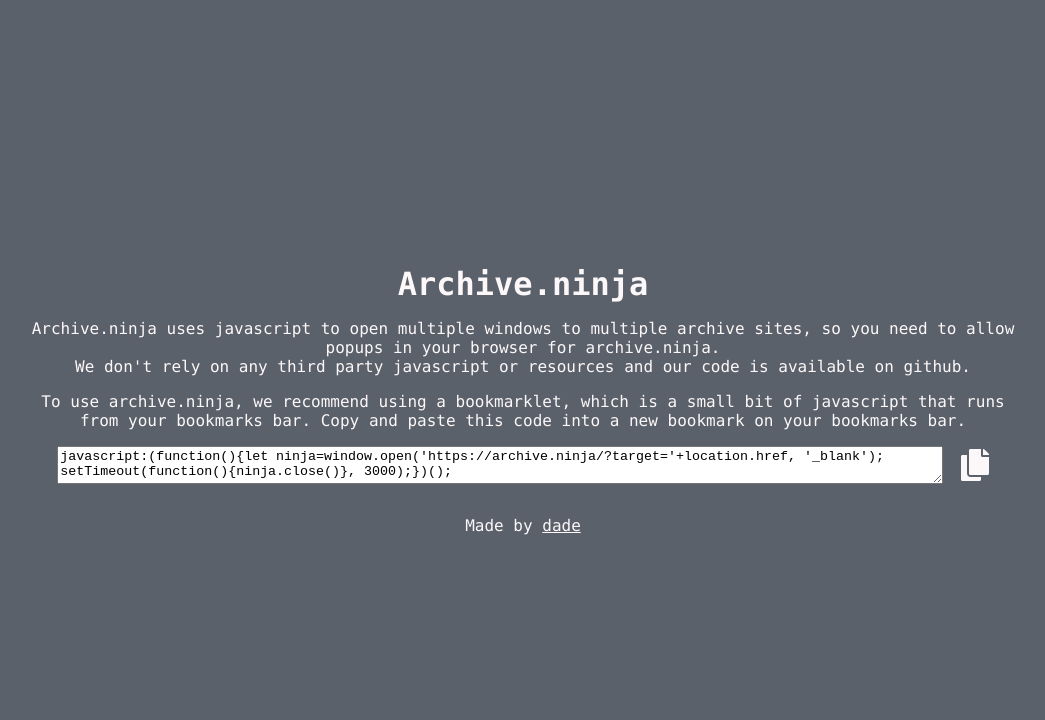
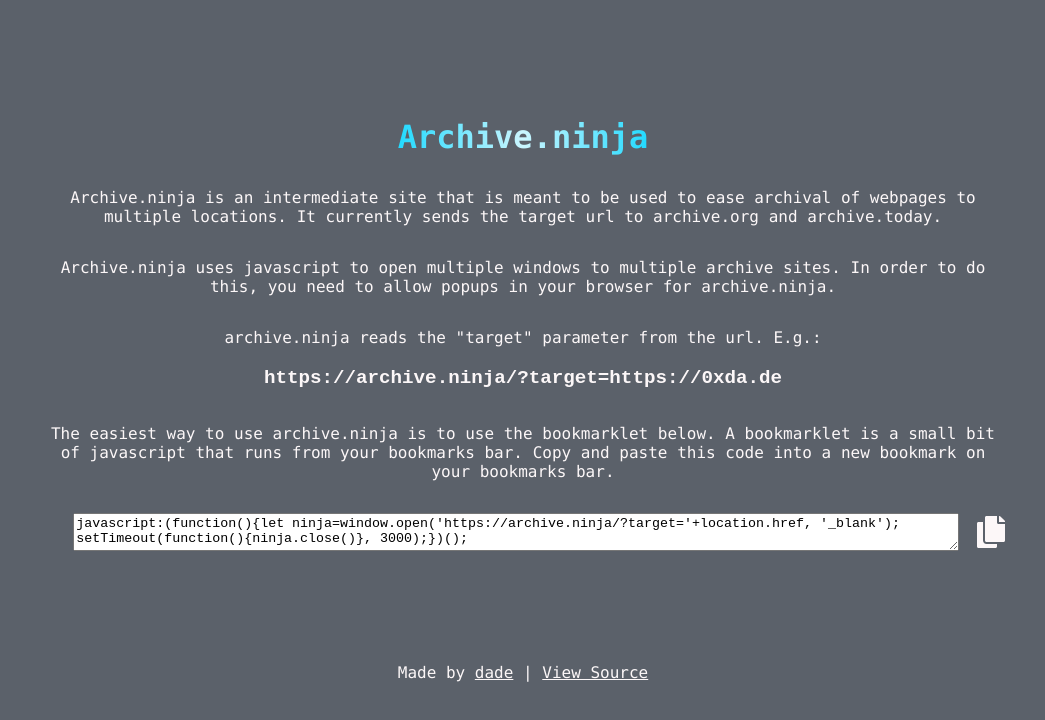
Before and after one commit to 0xdade/archive.ninja, a plain HTML site: page index.html in a window 1280 px wide. Shown: the whole page, without its empty margins (117-1162 px from the left). Drawn offline with Linux system fonts and the light colour scheme.

Commit message:
Update index.html

```diff
--- a/index.html
+++ b/index.html
@@ -59,13 +59,20 @@ body {
     text-align: center;
     max-width: 1000px;
 }
+.content>div {
+    padding: 1rem;
+}
 #header  {
     font-weight: bolder;
     font-size: 2rem;
     padding-bottom: 1rem;
+    background: rgb(0,212,255);
+    background: linear-gradient(270deg, rgba(0,212,255,1) 35%, rgba(203,246,255,1) 50%, rgba(0,212,255,1) 65%);
+    -webkit-background-clip: text;
+    -webkit-text-fill-color: transparent;
 }
 #usageText {
-    padding: 1rem;
+    margin-bottom: -1rem;
 }
 .row {
     width: 100%;
@@ -83,7 +90,7 @@ body {
     padding-left: 0.5rem;
 }
 #footer {
-    margin-top: 2rem;
+    margin-top: 1rem;
 }
 #footer>a {
     color: #FCF7F8;
@@ -140,21 +147,24 @@ body {
 <div class="box flex">
     <div class="content">
         <div id="header">Archive.ninja</div>
-        <div id="popupwarn">Archive.ninja uses javascript to open multiple windows to multiple archive sites, so you need to allow popups in your browser for archive.ninja.</div>
-        <div id="integrity">We don't rely on any third party javascript or resources and our code is available on github.</div>
-        <div id="usageText">To use archive.ninja, we recommend using a bookmarklet, which is a small bit of javascript that runs from your bookmarks bar. Copy and paste this code into a new bookmark on your bookmarks bar.</div>
+        <div id="about">Archive.ninja is an intermediate site that is meant to be used to ease archival of webpages to multiple locations. It currently sends the target url to archive.org and archive.today.</div>
+        <div id="popupwarn">Archive.ninja uses javascript to open multiple windows to multiple archive sites. In order to do this, you need to allow popups in your browser for archive.ninja.</div>
+        <div id="usageText">archive.ninja reads the "target" parameter from the url. E.g.:</div>
+            <pre style="font-size: 1.2rem; font-weight:bold;">https://archive.ninja/?target=https://0xda.de</pre>
+        <div>The easiest way to use archive.ninja is to use the bookmarklet below. A bookmarklet is a small bit of javascript that runs from your bookmarks bar. Copy and paste this code into a new bookmark on your bookmarks bar.</div>
         <div class="row">
             <textarea id="bookmarklet">
 javascript:(function(){let ninja=window.open('https://archive.ninja/?target='+location.href, '_blank'); setTimeout(function(){ninja.close()}, 3000);})();
             </textarea>
             <div class="tooltip">
+                <!--Provided by fontawesome.com-->
                 <svg aria-hidden="true" focusable="false" data-prefix="fas" data-icon="copy" class="svg-inline--fa fa-copy fa-w-14" id="copyicon" onclick="copyBookmarklet()" role="img" xmlns="http://www.w3.org/2000/svg" viewBox="0 0 448 512"><path fill="currentColor" d="M320 448v40c0 13.255-10.745 24-24 24H24c-13.255 0-24-10.745-24-24V120c0-13.255 10.745-24 24-24h72v296c0 30.879 25.121 56 56 56h168zm0-344V0H152c-13.255 0-24 10.745-24 24v368c0 13.255 10.745 24 24 24h272c13.255 0 24-10.745 24-24V128H344c-13.2 0-24-10.8-24-24zm120.971-31.029L375.029 7.029A24 24 0 0 0 358.059 0H352v96h96v-6.059a24 24 0 0 0-7.029-16.97z"></path></svg>
                 <span id="copytooltip" class="tooltiptext">Copied!</span>
             </div>
         </div>
         <div id="archivetoday"></div>
         <div id="archiveorg"></div>
-        <div id="footer">Made by <a href="https://twitter.com/0xdade">dade</a></div>
+        <div id="footer">Made by <a href="https://twitter.com/0xdade">dade</a> | <a href="https://github.com/0xdade/archive.ninja/">View Source</a></div>
     </div>
 </div>
 </body>
```
